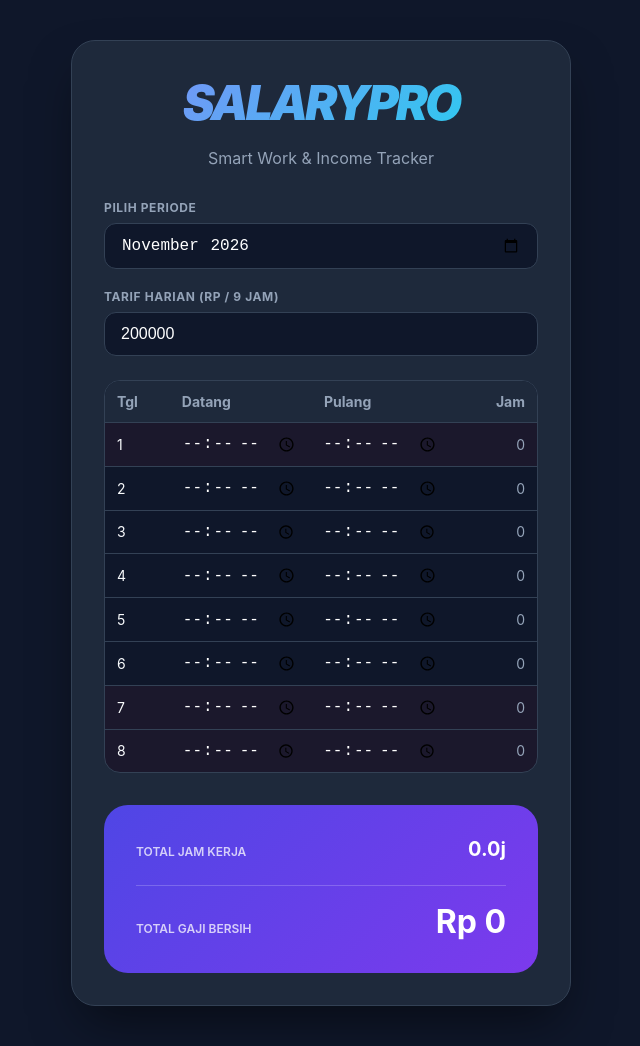
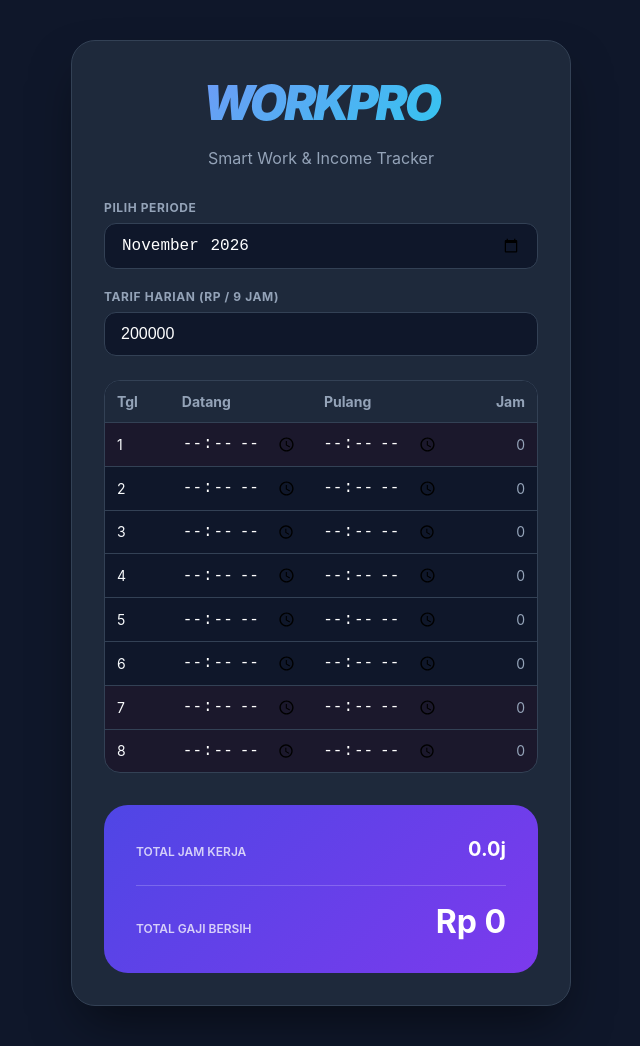
Before and after one commit to pmuhammadagus-byte/absensi, a plain HTML site: page index.html in a window 1280 px wide. Shown: the whole page, without its empty margins (319-959 px from the left). Drawn offline with Linux system fonts and the light colour scheme.

Commit message:
UI: Rebrand to WORKPRO

```diff
--- a/index.html
+++ b/index.html
@@ -3,7 +3,7 @@
 <head>
   <meta charset="UTF-8">
   <meta name="viewport" content="width=device-width, initial-scale=1.0">
-  <title>SalaryPro — Smart Work Tracker</title>
+  <title>WorkPro — Smart Income Tracker</title>
   <style>
     :root {
       --primary: #6366f1;
@@ -118,7 +118,7 @@
   <div class="container">
     <div class="glass-card">
       <header>
-        <h1>SALARYPRO</h1>
+        <h1>WORKPRO</h1>
         <p style="color: var(--text-muted)">Smart Work & Income Tracker</p>
       </header>
 
```
